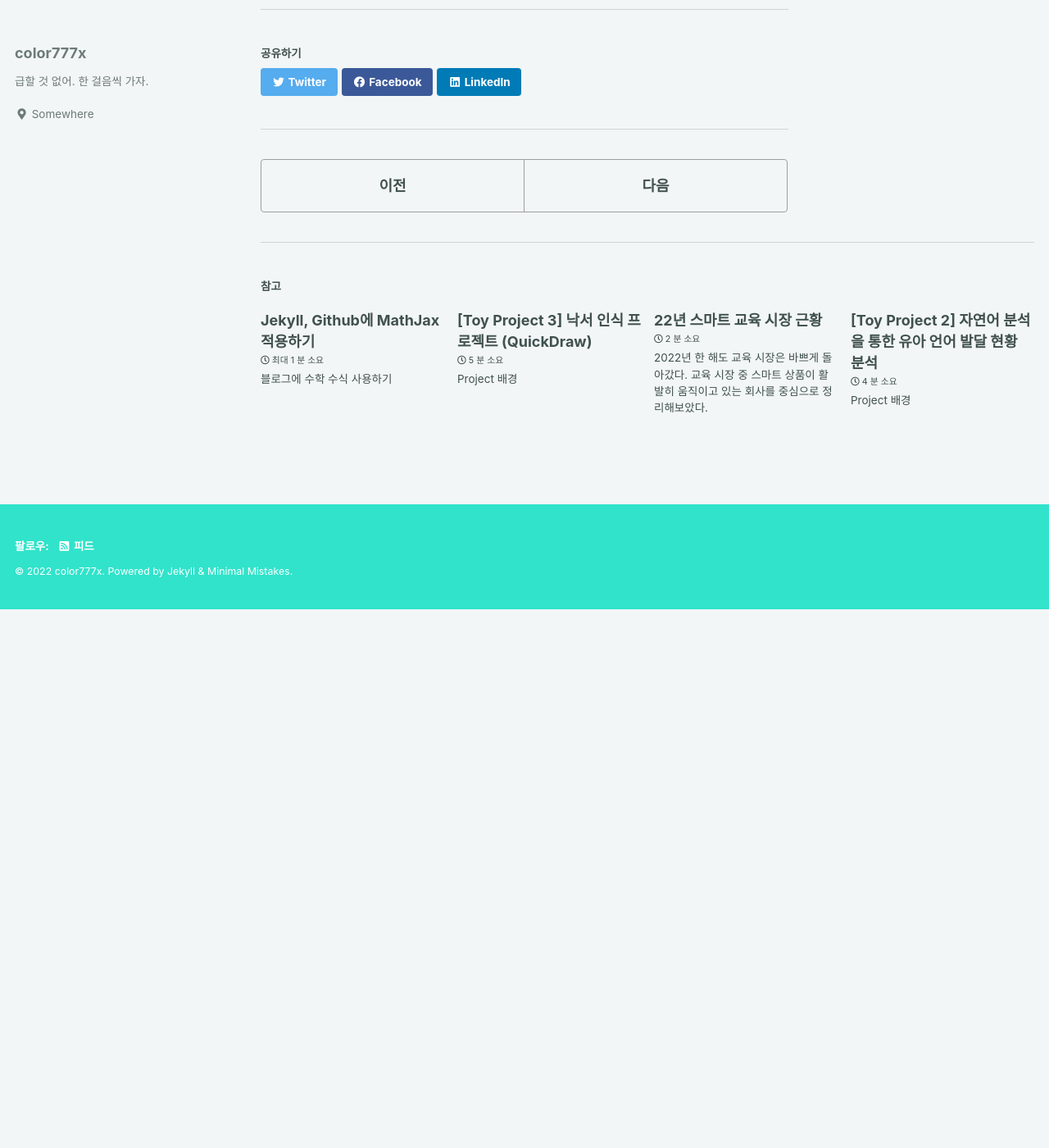
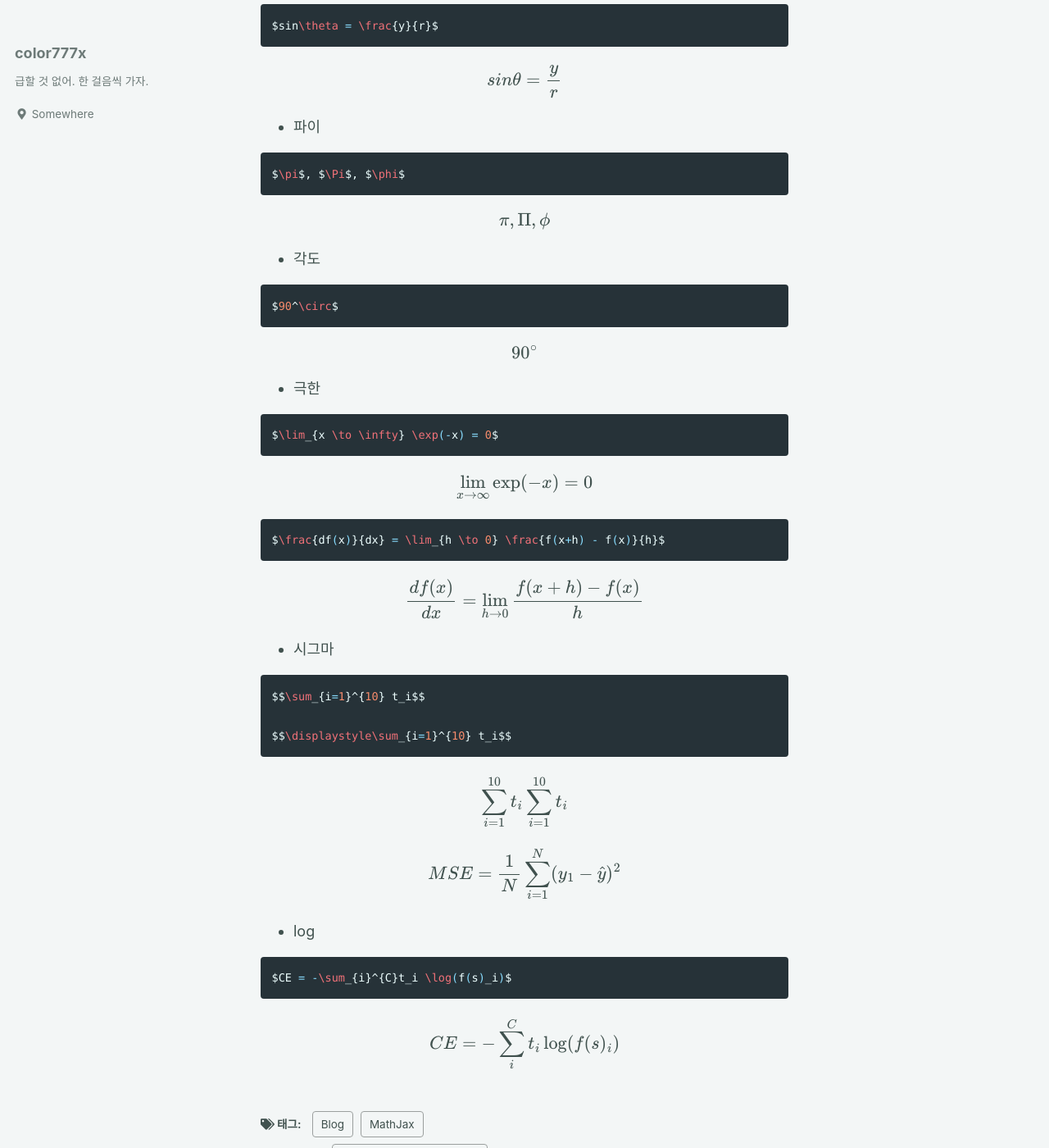
Before and after one commit to color777x/color777x.github.io, a Jekyll site: the page built from _posts/2022-11-30-mathjax-latex.md, in a window 1280 px wide and 1400 px high, scrolled down 1884 px. Shown: the whole window at 82% size. Built offline with Jekyll 4.4.1, drawn with Linux system fonts in a browser that asks for light colours; cached includes are drawn as plain includes; formulas are drawn with MathJax 3; before the commit the page ends 2627 px from its top, so only the background shows below that; some of the changed text lies outside the part shown.

Commit message:
math_update

````diff
--- a/_posts/2022-11-30-mathjax-latex.md
+++ b/_posts/2022-11-30-mathjax-latex.md
@@ -48,7 +48,7 @@ $$
 * 분수
 
 ```latex
-$\frac(3}{5})$
+$\frac{3}{5})$
 ```
 
 $$
@@ -78,7 +78,7 @@ $$
 * 루트
 
 ```latex
-$ \sqrt{2} $
+$\sqrt{2}$
 ```
 
 $$
@@ -103,4 +103,89 @@ $$
 n! = \prod_{k=1}^n k
 $$
 
-우선 여기까지... 나머지는 다음에 또 정리
+* 합집합 교집합 차집합
+
+```latex
+${A} \cup {B}$, ${A} \cap {B}$, ${A} \in {B}$
+```
+
+$$
+{A} \cup {B} , {A} \cap {B}, {A} \in {B}
+$$
+
+* 사각함수
+
+```latex
+$sin\theta = \frac{y}{r}$
+```
+
+$$
+sin\theta = \frac{y}{r}
+$$
+
+* 파이
+
+```latex
+$\pi$, $\Pi$, $\phi$
+```
+
+$$
+\pi, \Pi, \phi
+$$
+
+* 각도
+
+```latex
+$90^\circ$
+```
+
+$$
+90^\circ
+$$
+
+* 극한
+
+```latex
+$\lim_{x \to \infty} \exp(-x) = 0$
+```
+
+$$
+\lim_{x \to \infty} \exp(-x) = 0
+$$
+
+```latex
+$\frac{df(x)}{dx} = \lim_{h \to 0} \frac{f(x+h) - f(x)}{h}$
+```
+
+$$
+\frac{df(x)}{dx} = \lim_{h \to 0} \frac{f(x+h) - f(x)}{h}
+$$
+
+* 시그마
+
+```latex
+$$\sum_{i=1}^{10} t_i$$
+
+$$\displaystyle\sum_{i=1}^{10} t_i$$
+```
+
+$$
+\sum_{i=1}^{10} t_i \\
+
+\displaystyle \sum_{i=1}^{10} t_i
+$$
+
+$$
+MSE = \frac{1}{N}\sum_{i=1}^{N}(y_1 -   \hat{y})^2
+$$
+
+* log
+
+```latex
+$CE = -\sum_{i}^{C}t_i \log(f(s)_i)$
+```
+
+
+$$
+CE = -\sum_{i}^{C}t_i \log(f(s)_i)
+$$
````
